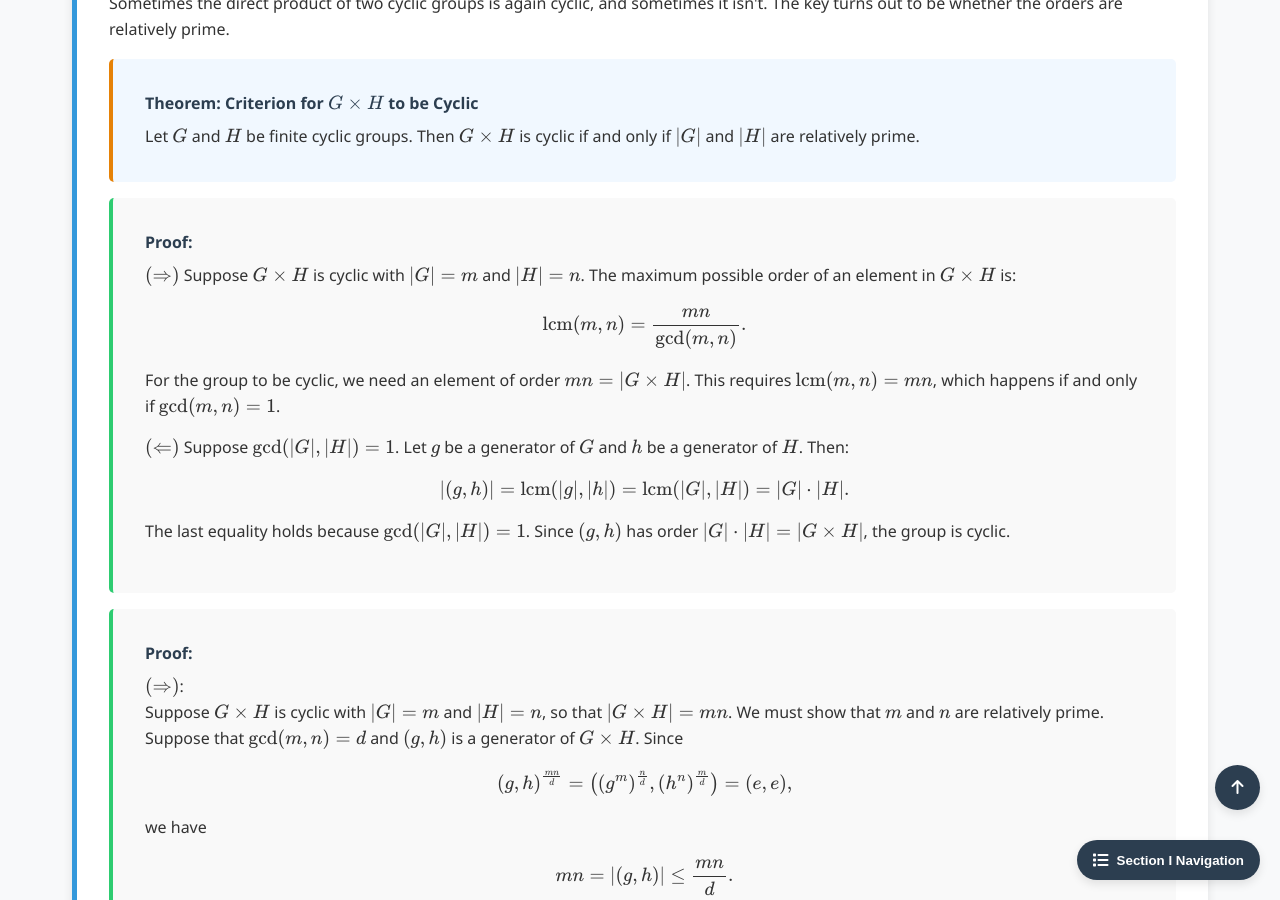
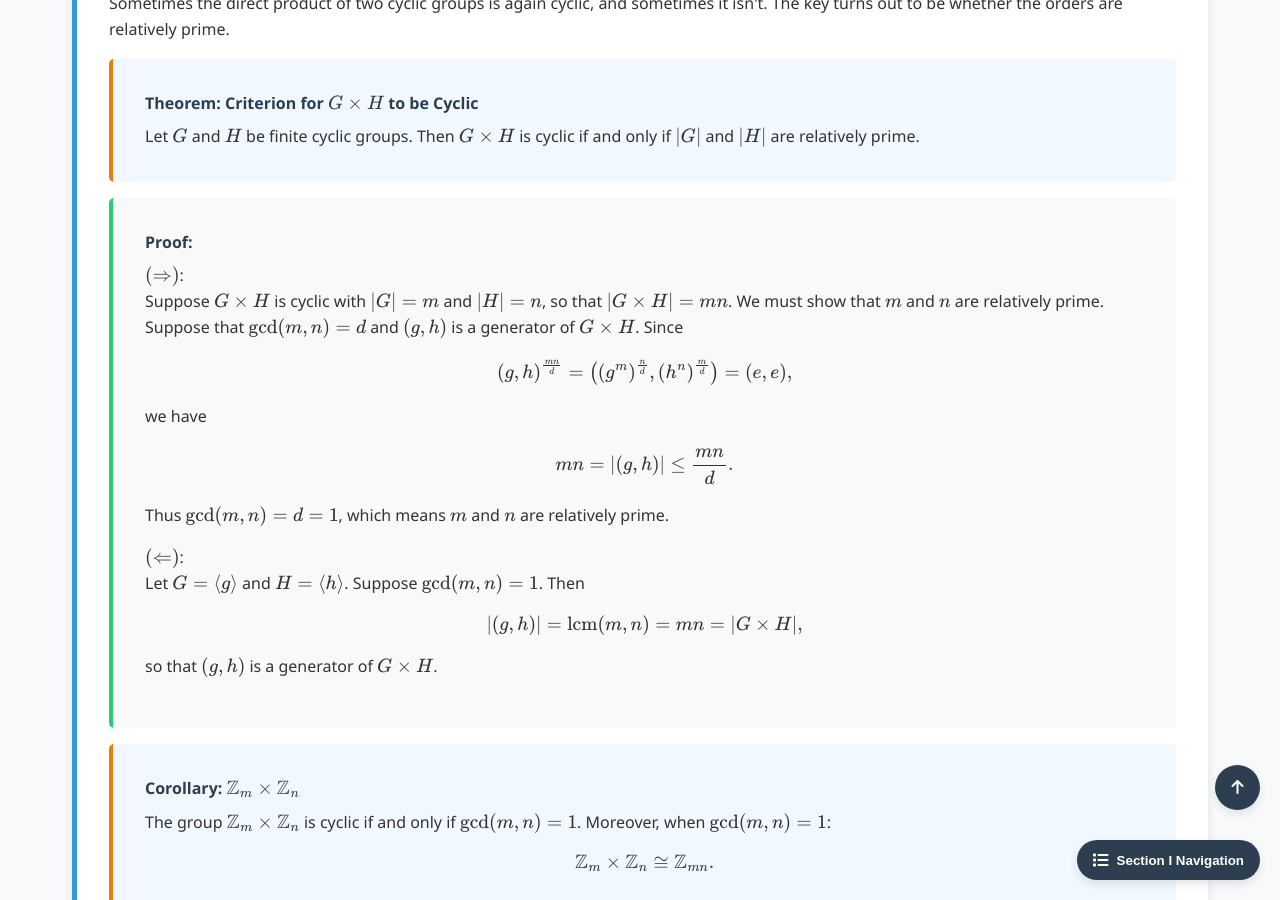
Before and after one commit to Yusukey01/yusukey01.github.io, a Jekyll site: the page built from Mathematics/Linear_algebra/group_classification.html, in a window 1280 px wide and 900 px high, scrolled down 4732 px. Built offline with Jekyll 4.4.1, drawn with Linux system fonts in a browser that asks for light colours.

Commit message:
Start Section I-18 fixed proof for Criterion for \(G \times H\) to be Cyclic

```diff
--- a/Mathematics/Linear_algebra/group_classification.html
+++ b/Mathematics/Linear_algebra/group_classification.html
@@ -323,28 +323,6 @@ uses_python: false
                     <span class="theorem-title">Theorem: Criterion for \(G \times H\) to be Cyclic</span>
                     Let \(G\) and \(H\) be finite cyclic groups. Then \(G \times H\) is cyclic if and only if
                     \(|G|\) and \(|H|\) are relatively prime.
-                </div>
-
-                <div class="proof">
-                    <span class="proof-title">Proof:</span>
-                    <p>
-                        \((\Rightarrow)\) Suppose \(G \times H\) is cyclic with \(|G| = m\) and \(|H| = n\).
-                        The maximum possible order of an element in \(G \times H\) is:
-                        \[
-                        \text{lcm}(m, n) = \frac{mn}{\gcd(m, n)}.
-                        \]
-                        For the group to be cyclic, we need an element of order \(mn = |G \times H|\). This requires
-                        \(\text{lcm}(m, n) = mn\), which happens if and only if \(\gcd(m, n) = 1\).
-                    </p>
-                    <p>
-                        \((\Leftarrow)\) Suppose \(\gcd(|G|, |H|) = 1\). Let \(g\) be a generator of \(G\) and
-                        \(h\) be a generator of \(H\). Then:
-                        \[
-                        |(g, h)| = \text{lcm}(|g|, |h|) = \text{lcm}(|G|, |H|) = |G| \cdot |H|.
-                        \]
-                        The last equality holds because \(\gcd(|G|, |H|) = 1\). Since \((g, h)\) has order
-                        \(|G| \cdot |H| = |G \times H|\), the group is cyclic.
-                    </p>
                 </div>
 
                 <div class="proof">
```
